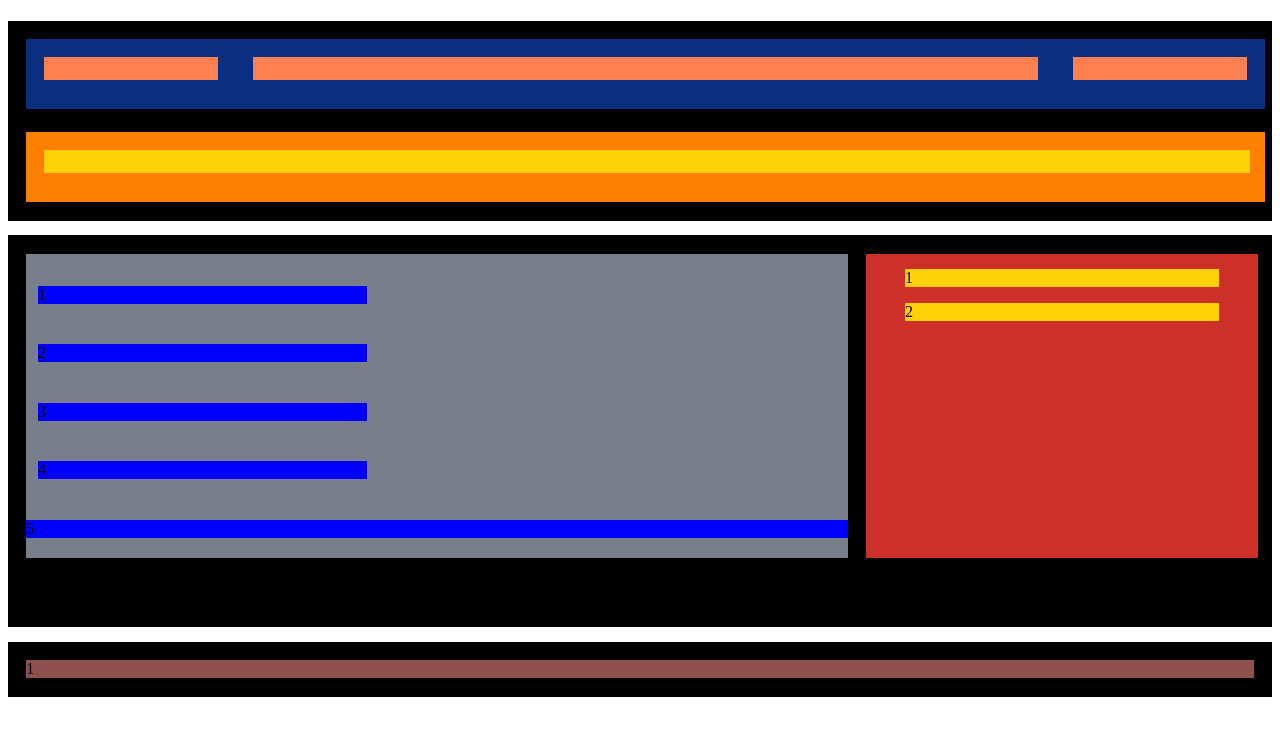
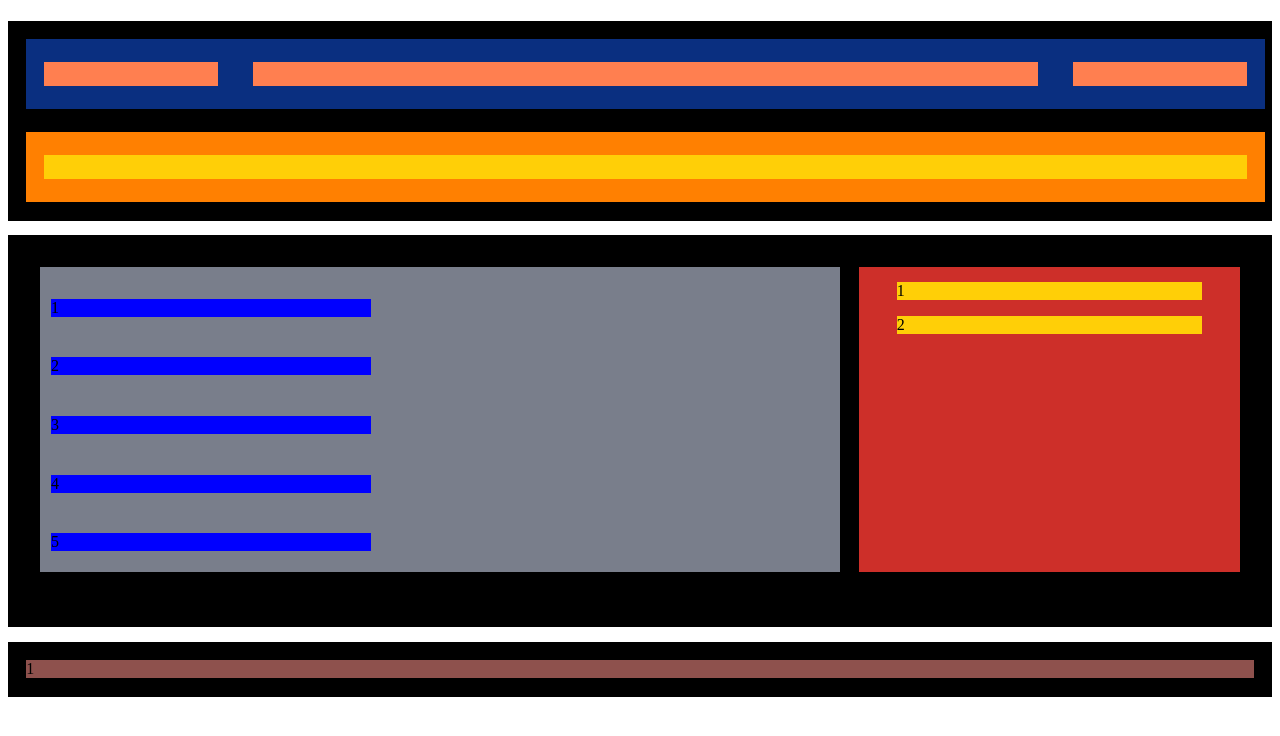
Before and after one commit to ain12/Wireframe-with-FB, a plain HTML site: page index.html in a window 1280 px wide. Drawn offline with Linux system fonts and the light colour scheme.

Commit message:
Final version ex: 2 level 1

```diff
--- a/css/styles.css
+++ b/css/styles.css
@@ -24,133 +24,103 @@ html, body {
 
 }
 
-.first-box {
+.first-box, .second-box {
     height: 35.29%;
     width: 98%;
+    display: flex;
+    align-items: center;
+    justify-content: center;
+}
+
+.first-box {
     background-color: #0A2F80;
-    margin-top: 1.4372%;
-    margin-left: 1.4372%;
-    margin-right: 1.4372%;
-    margin-bottom: 0;
-    text-align: center;
+    margin: 1.4372% 1.4372% 0;
     display:flex;
     flex-direction: row;
 
+}
+
+.second-box {
+    background-color: #FF8001;
+    margin: 0 1.4372% 1.4372% 1.4372%;
 
 }
 
+/* Content of header */
+
+.first-content-1, .first-content-2 {
+    background-color: coral;
+    height: 33.32%;
+    margin: 1.4372% 1.4372% 1.4372%;
+}
 
 .first-content-1 {
-    background-color: coral;
     width: 14.21%;
-    height: 33.32%;
-    margin-top: 1.4372%;
-    margin-left: 1.4372%;
-    margin-right: 1.4372%;
 
 }
 
 .first-content-2 {
-    background-color: coral;
     width: 64.18%;
-    height: 33.32%;
-    margin-top: 1.4372%;
-    margin-left: 1.4372%;
-    margin-right: 1.4372%;
 
-}
-
-.second-box {
-    height: 35.29%;
-    width: 98%;
-    background-color: #FF8001;
-    margin-top: 0;
-    margin-left: 1.4372%;
-    margin-right: 1.4372%;
-    margin-bottom: 1.4372%;
-    text-align: center;
 }
 
 .second-content {
     background-color: #FFCF07;
+    height: 33.32%;
     width: 97.40%;
-    height: 33.32%;
-    margin-left: 1.4372%;
-    margin-top: 1.4372%;
-    margin-bottom: 1.4372%;
-    margin-right: 1.4372%;
+    margin: 1.4372% 1.4372% 1.4372% 1.4372%;
 }
 
 /* Article Section */
 
 #articles {
+    background-color: #000;
     height: 50%;
-    background-color: #000;
     margin-top: 1.17%;
     display: flex;
     flex-direction: row;
 
 }
 
+.first-article, .second-article {
+    height: 77.77%;
+    display: flex;
+    flex-direction: column;
+}
+
 .first-article {
     background-color: #797E8B;
-    height: 77.77%;
     width: 65%;
-    margin-top: 1.4372%;;
-    margin-bottom: 1.4372%;;
-    margin-left: 1.4372%;
-    display: flex;
-    flex-direction: column;
+    margin: 2.5% 0 1.4372% 2.5%;
     justify-content: space-around;
-
-}
-
-.article-content-first {
-    background-color: blue;
-    width: 40%;
-    margin-left: 1.4372%;
-    margin-top: 1.4372%;
-}
-
-
-.article-content-second {
-    background-color: blue;
-    width: 40%;
-    margin-left: 1.4372%;
-
-}
-
-.article-content-third {
-    background-color: blue;
-    width: 40%;
-    margin-left: 1.4372%;
-    display:inline-block;
-}
-
-.article-content-forth {
-    background-color: blue;
-    width: 40%;
-    margin-left: 1.4372%;
-    display:inline-block;
-}
-
-
-.article-content-special {
-    background-color: blue;
 
 }
 
 .second-article {
     background-color: #CD2F29;
-    height: 77.77%;
     width: 31%;
-    margin-left: 1.4372%;
-    margin-top: 1.4372%;
-    display: flex;
-    flex-direction: column;
+    margin: 2.5% 2.5% 0 1.4372%;
     align-items: center;
 
 }
+
+/* Content of articles */
+
+.article-content-first, .article-content-second, .article-content-third, .article-content-forth, .article-content-special {
+    background-color: blue;
+    width: 40%;
+    margin-left: 1.4372%;
+}
+
+.article-content-first {
+    margin-top: 1.4372%;
+}
+
+
+.article-content-third, .article-content-forth {
+    display:inline-block;
+}
+
 
 .article-text {
     background-color: #FFCF07;
@@ -163,12 +133,12 @@ html, body {
 
 #main-footer {
 
+    background-color: #000;
     height: 54.47px;
     margin-top: 1.17%;
-    background-color: #000;
     display: flex;
+    align-items: center;
     justify-content: center;
-    align-items: center;
 
  }
 
@@ -176,11 +146,35 @@ html, body {
     background-color: #8E514D;
     height: 33.32%;
     width: 100%;
-    margin-left: 1.4372%;
-    margin-right:1.4372%;
+    margin: auto 1.4372% auto 1.4372%;
+
 }
 
 /* Media Query */
+
+/* Tablet */
+
+@media (min-width: 768px) and (max-width: 1024px) {
+    #articles {
+
+        background-color: yellow;
+        display: flex;
+        justify-content: center;
+
+    }
+
+    .first-article, .second-article {
+        margin-top: 3.2%;
+        margin-left: 3.2%;
+    }
+
+    .second-article {
+        margin-right: 3.2%;
+    }
+}
+
+
+/* Mobile */
 
 @media only screen and (min-width: 320px) and (max-width: 480px) {
 
@@ -219,13 +213,13 @@ html, body {
 
     #articles {
 
-        flex-direction: column;
         background-color: yellow;
         height: 50%;
+        margin-top: 15px;
+        margin-bottom: 10px;
+        flex-direction: column;
+        align-items: center;
         justify-content: center;
-        align-items: center;
-        margin-bottom: 10px;
-        margin-top: 15px;
 
     }
 
@@ -246,9 +240,14 @@ html, body {
     }
 
     .article-text {
-        margin-top: 3%;
+        margin-top:3%;
+        margin-bottom: 3%;
+
     }
 
+    .article-content-first, .article-content-second,  .article-content-third,  .article-content-forth,  .article-content-special {
+        margin-bottom: 3%;
+    }
 
     .footer-text {
         margin-left: 15px;
```
